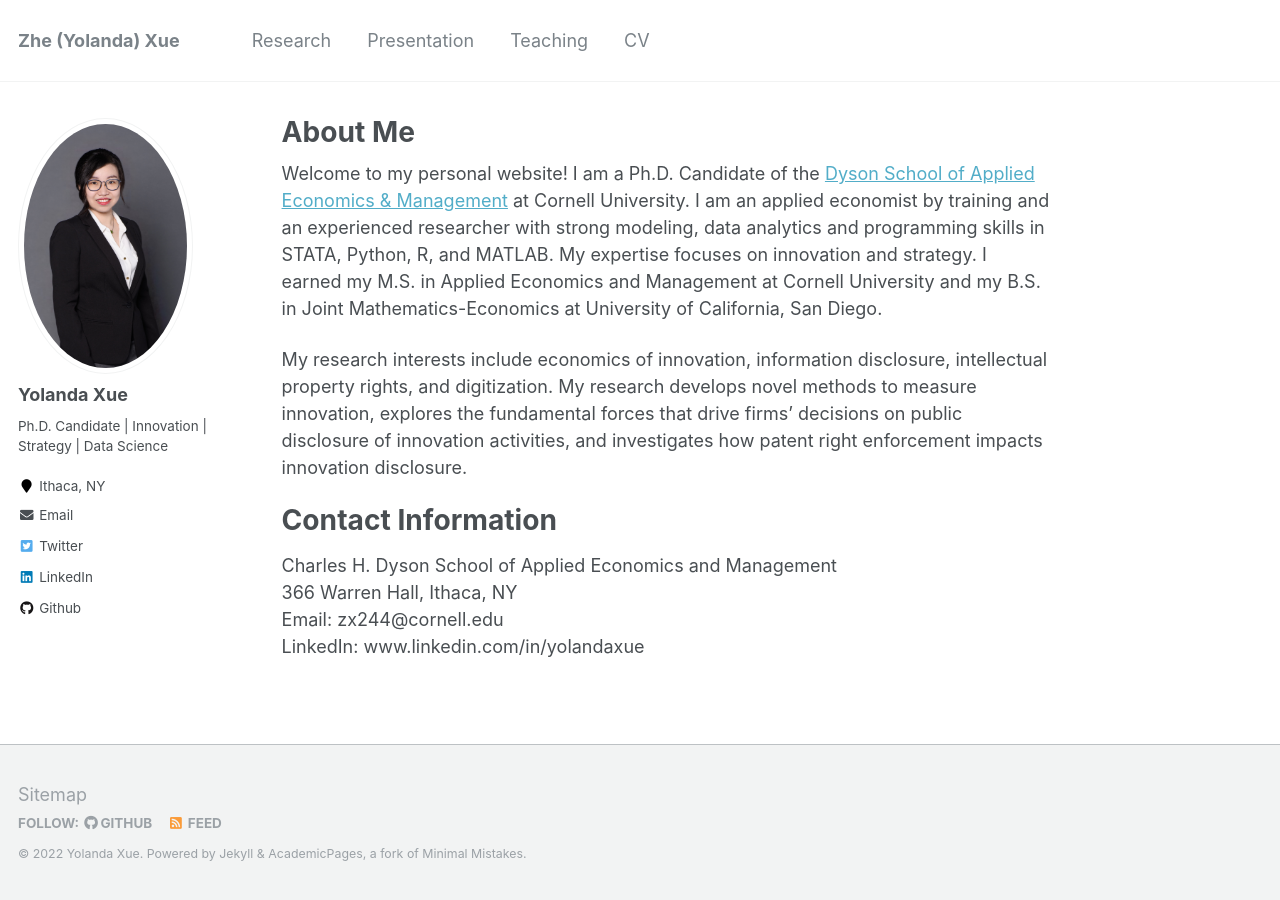
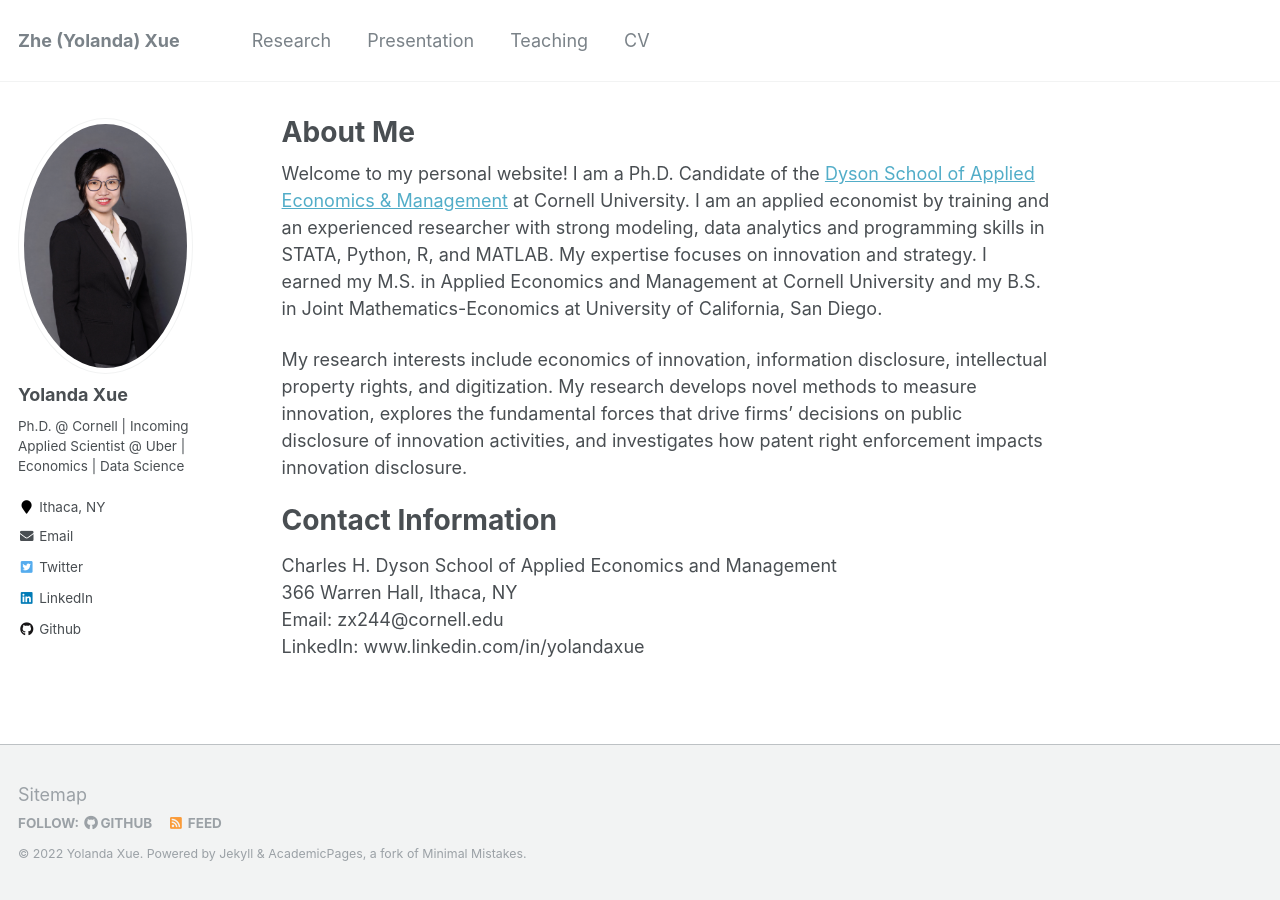
Before and after one commit to yolandaxue/yolandaxue.github.io, a Jekyll site: the page built from _pages/about.md, in a window 1280 px wide. Built offline with Jekyll 4.4.1, drawn with Linux system fonts in a browser that asks for light colours.

Commit message:
changes in website

```diff
--- a/_config.yml
+++ b/_config.yml
@@ -82,13 +82,13 @@ analytics:
 author:
   name             : "Yolanda Xue"
   avatar           : "profile.JPG"
-  bio              : "Ph.D. Candidate | Innovation | Strategy | Data Science"
+  bio              : "Ph.D. @ Cornell | Incoming Applied Scientist @ Uber | Economics | Data Science"
   location         : "Ithaca, NY"
-  school	   : "Dyson School of Appliced Economics and Management, Cornell University"
+  school	   	 : "Dyson School of Appliced Economics and Management, Cornell University"
   employer         :
   pubmed           : # "https://www.ncbi.nlm.nih.gov/pubmed/?term=john+snow"
   googlescholar    : # "http://yourfullgooglescholarurl.com"
-  email            : "zx244@cornell.edu"
+  email            : "yolandaxue827@gmail.com"
   researchgate     :  # example: "https://www.researchgate.net/profile/yourprofile"
   uri              :
   bitbucket        :
```
